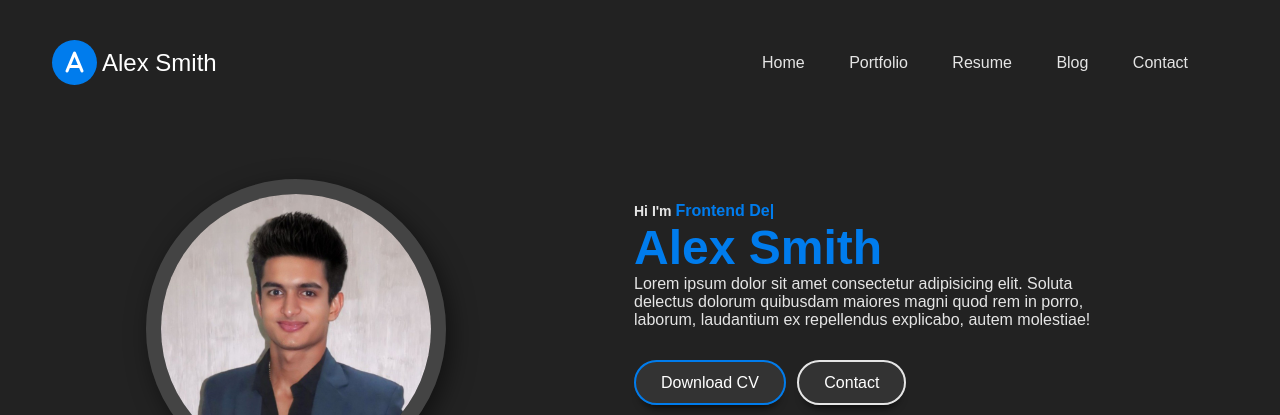
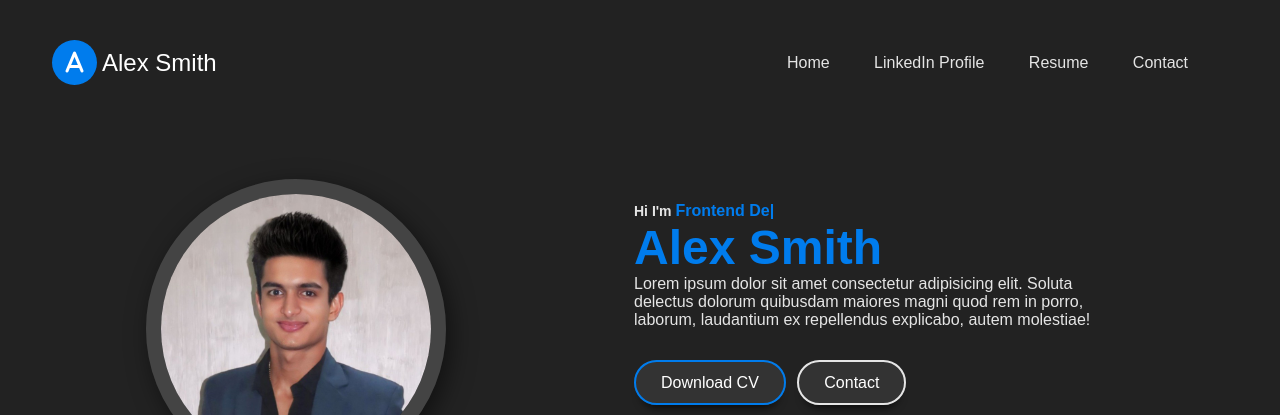
Before and after one commit to rajchaudhari79/rajchaudhari79.github.io, a plain HTML site: page index.html in a window 1280 px wide. Shown: the top 415 px of the page. Drawn offline with nearby package versions, Linux system fonts and the light colour scheme.

Commit message:
Visual Studio Changes

```diff
--- a/index.html
+++ b/index.html
@@ -25,9 +25,8 @@
                     </div>
                     <ul class="navlinks">
                         <li><a href="#">Home</a></li>
-                        <li><a href="#">Portfolio</a></li>
+                        <li><a href="#">LinkedIn Profile</a></li>
                         <li><a href="#">Resume</a></li>
-                        <li><a href="#">Blog</a></li>
                         <li><a href="#">Contact</a></li>
                     </ul>
                 </nav>
```
